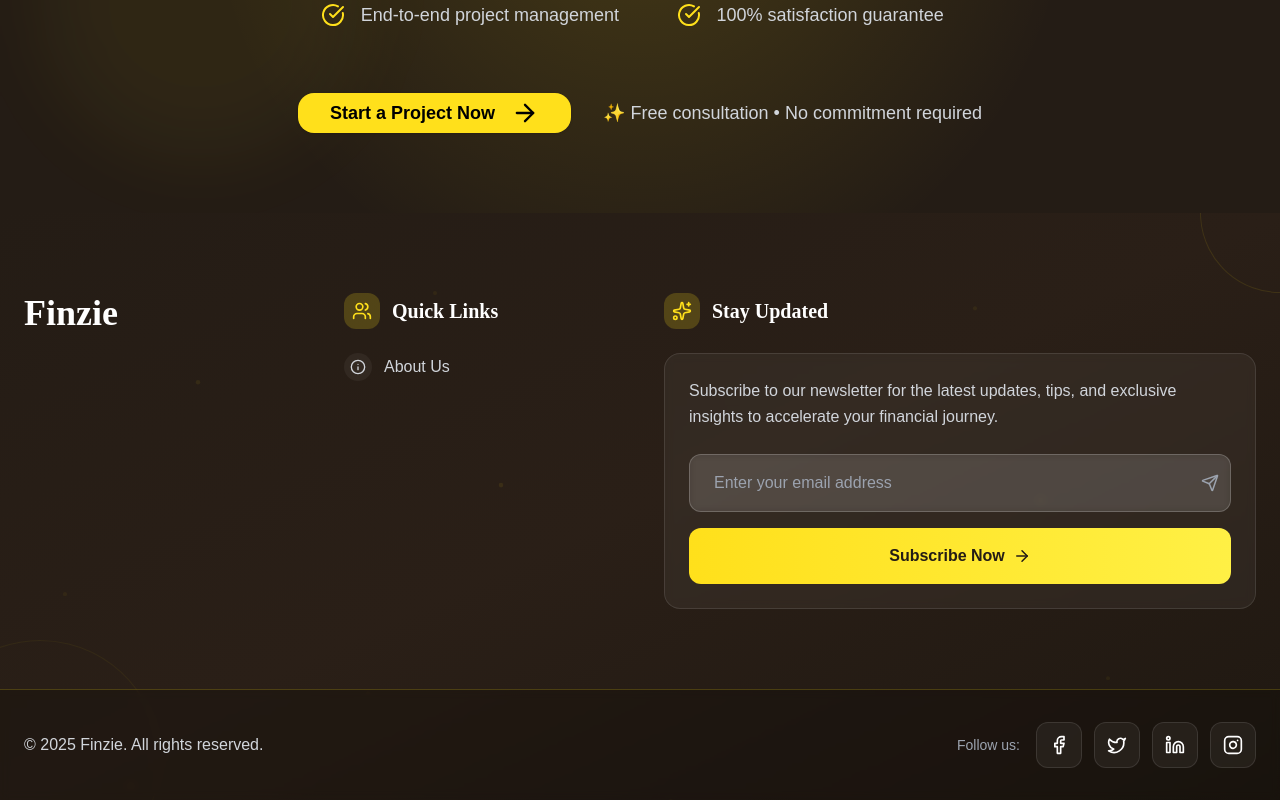
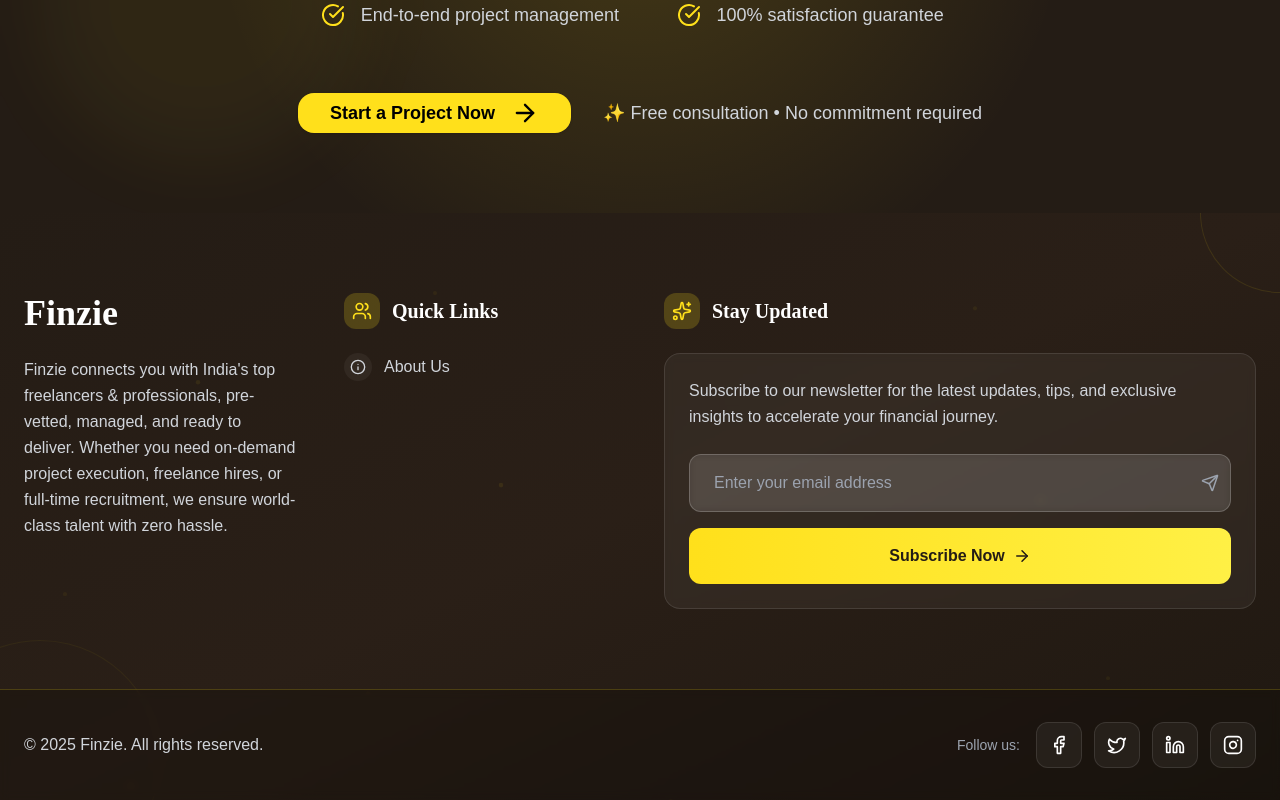
Before and after one commit to aryantrivedi28/aitm-isolated, a Next.js app: page / in a window 1280 px wide. Shown: the part 6085-6885 px from the top of the page. Built offline with nearby package versions, Linux system fonts and the light colour scheme.

Commit message:
admin panel changes

```diff
--- a/src/components/Footer.tsx
+++ b/src/components/Footer.tsx
@@ -143,11 +143,9 @@
               </div> */}
             </div>
 
-            {/* <p className="text-gray-300 text-base leading-relaxed mb-6">
-              Finzie helps you simplify your financial planning with smart
-              analytics and tools. Join thousands of users achieving financial
-              freedom.
-            </p> */}
+            <p className="text-gray-300 text-base leading-relaxed mb-6">
+              Finzie connects you with India's top freelancers & professionals,{" "}pre-vetted, managed, and ready to deliver. Whether you need on-demand project execution, freelance hires, or full-time recruitment, we ensure{" "}world-class talent with zero hassle.
+            </p>
           </motion.div>
 
           {/* Enhanced Quick Links */}
```
